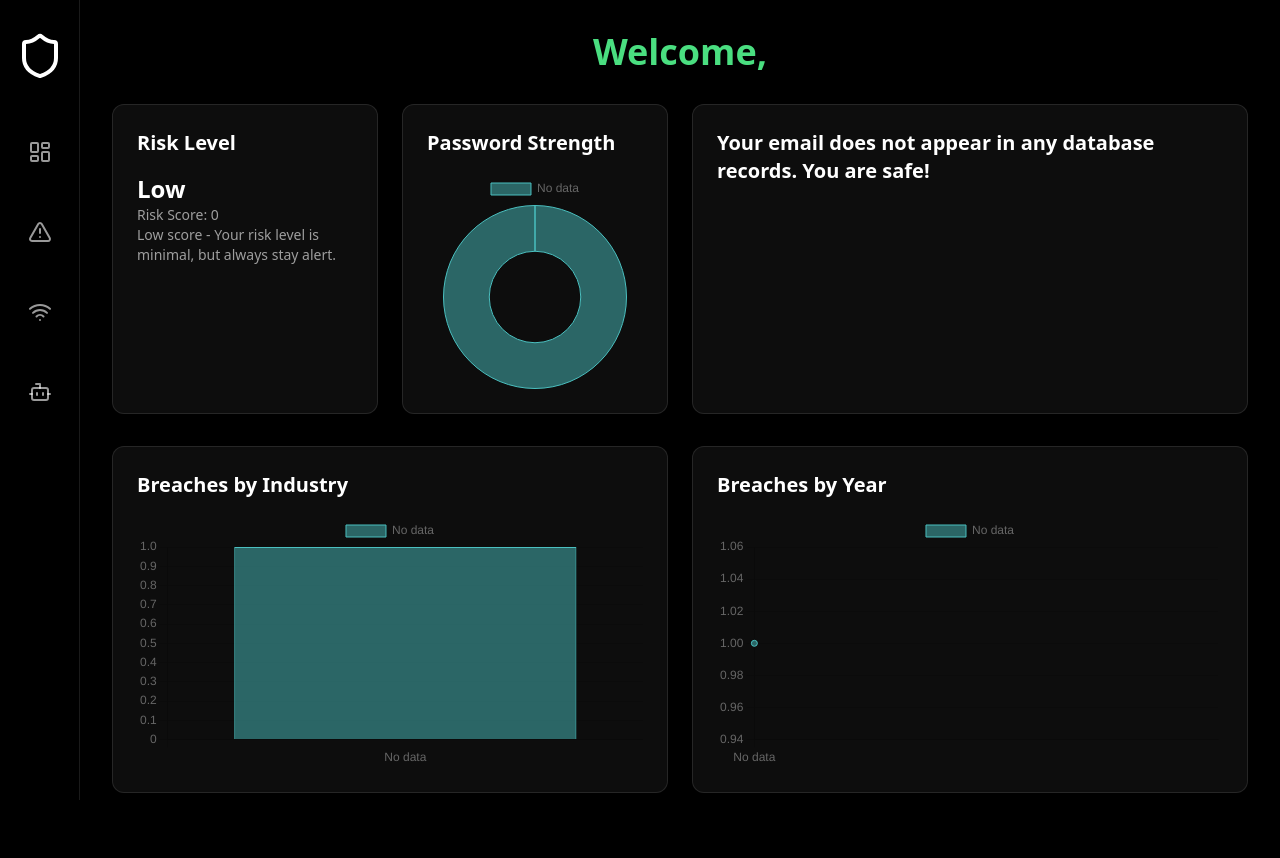
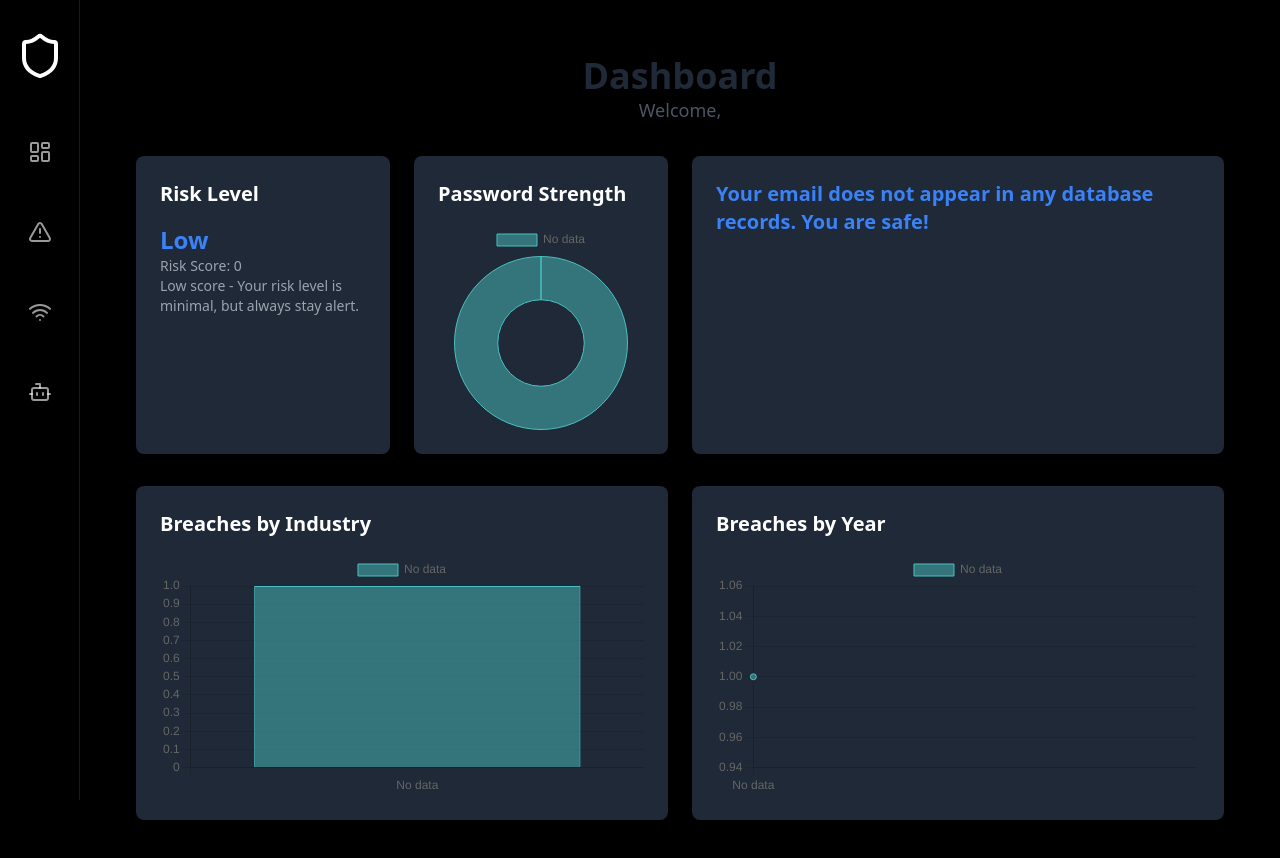
Before and after one commit to AndreiTihoc/ShieldStudio, a React (Vite) app in the folder project/: page /safe in a window 1280 px wide. Shown: the top 858 px of the page. Before the commit the page ends 825 px from the top, so only its background shows below. Built offline with nearby package versions, Linux system fonts and the light colour scheme.

Commit message:
Modified design

```diff
--- a/project/src/pages/DashboardPage.tsx
+++ b/project/src/pages/DashboardPage.tsx
@@ -46,8 +46,10 @@ const DashboardPage: React.FC = () => {
           let data = response.data;
 
           if (!data || !data.BreachMetrics || Object.keys(data.BreachMetrics).length === 0) {
+            localStorage.setItem('isDataNull', 'true');
             navigate('/safe');
           } else {
+            localStorage.setItem('isDataNull', 'false');
             setBreachData(data);
           }
         }
@@ -60,44 +62,85 @@ const DashboardPage: React.FC = () => {
     };
 
     fetchData();
-  }, []);
+  }, [navigate]);
 
   if (loading) {
-    return <div>Loading...</div>;
+    return <div className="flex justify-center items-center h-screen">Loading...</div>;
   }
 
   if (error) {
-    return <div>{error}</div>;
+    return <div className="flex justify-center items-center h-screen">{error}</div>;
   }
 
-  const industryData = breachData.BreachMetrics.industry[0].map(([label, value]: [string, number]) => ({ label, value }));
-  const passwordStrengthData = breachData.BreachMetrics.passwords_strength[0];
-  const riskData = breachData.BreachMetrics.risk[0];
-  const yearwiseDetails = breachData.BreachMetrics.yearwise_details[0];
+  const yearwiseDetails = breachData?.BreachMetrics?.yearwise_details[0] || {};
+  const industryDetails = breachData?.BreachMetrics?.industry[0] || {};
 
-  const industryChartData = {
-    labels: industryData.map((item: any) => item.label),
+  const yearwiseData = {
+    labels: Object.keys(yearwiseDetails),
     datasets: [
       {
-        label: 'Breaches by Industry',
-        data: industryData.map((item: any) => item.value),
-        backgroundColor: 'rgba(0, 255, 255, 0.5)',
-        borderColor: 'rgba(0, 255, 255, 1)',
+        label: 'Breaches by Year',
+        data: Object.values(yearwiseDetails),
+        backgroundColor: 'rgba(0, 123, 255, 0.5)',
+        borderColor: 'rgba(0, 123, 255, 1)',
         borderWidth: 1,
       },
     ],
   };
 
-  const passwordStrengthChartData = {
+  const industryData = {
+    labels: industryDetails.map((item: any) => item[0]),
+    datasets: [
+      {
+        label: 'Breaches by Industry',
+        data: industryDetails.map((item: any) => item[1]),
+        backgroundColor: 'rgba(40, 167, 69, 0.5)',
+        borderColor: 'rgba(40, 167, 69, 1)',
+        borderWidth: 1,
+      },
+    ],
+  };
+
+  const normalizeRiskScore = (score: number) => (score / 10) * 100;
+  const riskScore = normalizeRiskScore(breachData?.BreachMetrics?.risk[0]?.risk_score || 0);
+
+  const getRiskMessage = (score: number) => {
+    if (score < 25) {
+      return "Low score - Your risk level is minimal, but always stay alert.";
+    } else if (score < 50) {
+      return "Moderate score - Some risk detected, consider improving your security measures.";
+    } else if (score < 75) {
+      return "Medium score - You should take precaution and evaluate your security practices.";
+    } else {
+      return "High score - Immediate action is required to protect your data.";
+    }
+  };
+
+  return (
+    <div className="container mx-auto p-6 space-y-8">
+      <div className="text-center">
+        <h1 className="text-4xl font-bold text-gray-800">Dashboard</h1>
+        <p className="text-lg text-gray-600">Welcome, {email}</p>
+      </div>
+      <div className="grid grid-cols-1 md:grid-cols-2 lg:grid-cols-4 gap-6">
+        <div className="bg-gray-800 shadow-md p-6 rounded-lg">
+          <h2 className="text-xl font-bold text-white mb-4">Risk Level</h2>
+          <p className="text-2xl font-bold text-blue-500 neon-text">{breachData?.BreachMetrics?.risk[0]?.risk_label || "Low"}</p>
+          <p className="text-gray-400 text-sm">Risk Score: {riskScore}</p>
+          <p className="text-gray-400 text-sm">{getRiskMessage(riskScore)}</p>
+        </div>
+        <div className="bg-gray-800 shadow-md p-6 rounded-lg">
+          <h2 className="text-xl font-bold text-white mb-4">Password Strength</h2>
+          <Doughnut data={{
             labels: ['EasyToCrack', 'PlainText', 'StrongHash', 'Unknown'],
             datasets: [
               {
                 label: 'Password Strength',
                 data: [
-          passwordStrengthData.EasyToCrack,
-          passwordStrengthData.PlainText,
-          passwordStrengthData.StrongHash,
-          passwordStrengthData.Unknown,
+                  breachData?.BreachMetrics?.passwords_strength[0]?.EasyToCrack || 0,
+                  breachData?.BreachMetrics?.passwords_strength[0]?.PlainText || 0,
+                  breachData?.BreachMetrics?.passwords_strength[0]?.StrongHash || 0,
+                  breachData?.BreachMetrics?.passwords_strength[0]?.Unknown || 0,
                 ],
                 backgroundColor: [
                   'rgba(255, 99, 132, 0.5)',
@@ -114,61 +157,17 @@ const DashboardPage: React.FC = () => {
                 borderWidth: 1,
               },
             ],
-  };
-
-  const yearwiseChartData = {
-    labels: Object.keys(yearwiseDetails),
-    datasets: [
-      {
-        label: 'Breaches by Year',
-        data: Object.values(yearwiseDetails),
-        backgroundColor: 'rgba(0, 255, 255, 0.5)',
-        borderColor: 'rgba(0, 255, 255, 1)',
-        borderWidth: 1,
-      },
-    ],
-  };
-
-  const normalizeRiskScore = (score: number) => (score / 10) * 100;
-  const riskScore = normalizeRiskScore(riskData.risk_score);
-
-  const getRiskMessage = (score: number) => {
-    if (score < 25) {
-      return "Low score - Your risk level is minimal, but always stay alert.";
-    } else if (score < 50) {
-      return "Moderate score - Some risk detected, consider improving your security measures.";
-    } else if (score < 75) {
-      return "Medium score - You should take precaution and evaluate your security practices.";
-    } else {
-      return "High score - Immediate action is required to protect your data.";
-    }
-  };
-
-  return (
-      <div className="space-y-8">
-        <div className="text-center">
-          <h1 className="text-4xl font-bold text-cyan-400">Welcome, {email}</h1>
-        </div>
-        <div className="grid grid-cols-1 md:grid-cols-2 lg:grid-cols-4 gap-6">
-          <div className="bg-white/5 p-6 rounded-xl border border-white/10">
-            <h2 className="text-xl font-bold text-white mb-4">Risk Level</h2>
-            <p className="text-2xl font-bold text-white">{riskData.risk_label}</p>
-            <p className="text-white/60 text-sm">Risk Score: {riskScore}</p>
-            <p className="text-white/60 text-sm">{getRiskMessage(riskScore)}</p>
-          </div>
-          <div className="bg-white/5 p-6 rounded-xl border border-white/10">
-            <h2 className="text-xl font-bold text-white mb-4">Password Strength</h2>
-            <Doughnut data={passwordStrengthChartData} />
+          }} />
         </div>
       </div>
       <div className="grid grid-cols-1 lg:grid-cols-2 gap-6">
-          <div className="bg-white/5 p-6 rounded-xl border border-white/10">
+        <div className="bg-gray-800 shadow-md p-6 rounded-lg">
           <h2 className="text-xl font-bold text-white mb-4">Breaches by Industry</h2>
-            <Bar data={industryChartData} />
+          <Bar data={industryData} />
         </div>
-          <div className="bg-white/5 p-6 rounded-xl border border-white/10">
+        <div className="bg-gray-800 shadow-md p-6 rounded-lg">
           <h2 className="text-xl font-bold text-white mb-4">Breaches by Year</h2>
-            <Line data={yearwiseChartData} />
+          <Line data={yearwiseData} />
         </div>
       </div>
     </div>
--- a/project/src/pages/SafePage.tsx
+++ b/project/src/pages/SafePage.tsx
@@ -56,31 +56,32 @@ const SafePage: React.FC = () => {
   };
 
   return (
-    <div className="space-y-8">
+    <div className="container mx-auto p-6 space-y-8">
       <div className="text-center">
-        <h1 className="text-4xl font-bold text-green-400">Welcome, {email}</h1>
+        <h1 className="text-4xl font-bold text-gray-800">Dashboard</h1>
+        <p className="text-lg text-gray-600">Welcome, {email}</p>
       </div>
       <div className="grid grid-cols-1 md:grid-cols-2 lg:grid-cols-4 gap-6">
-        <div className="bg-white/5 p-6 rounded-xl border border-white/10">
+        <div className="bg-gray-800 shadow-md p-6 rounded-lg">
           <h2 className="text-xl font-bold text-white mb-4">Risk Level</h2>
-          <p className="text-2xl font-bold text-white">Low</p>
-          <p className="text-white/60 text-sm">Risk Score: {riskScore}</p>
-          <p className="text-white/60 text-sm">{getRiskMessage(riskScore)}</p>
+          <p className="text-2xl font-bold text-blue-500 neon-text">Low</p>
+          <p className="text-gray-400 text-sm">Risk Score: {riskScore}</p>
+          <p className="text-gray-400 text-sm">{getRiskMessage(riskScore)}</p>
         </div>
-        <div className="bg-white/5 p-6 rounded-xl border border-white/10">
+        <div className="bg-gray-800 shadow-md p-6 rounded-lg">
           <h2 className="text-xl font-bold text-white mb-4">Password Strength</h2>
           <Doughnut data={noDataChartData} />
         </div>
-        <div className="bg-white/5 p-6 rounded-xl border border-white/10 col-span-2">
-          <p className="text-xl font-bold text-white mb-4">Your email does not appear in any database records. You are safe!</p>
+        <div className="bg-gray-800 shadow-md p-6 rounded-lg col-span-2">
+          <p className="text-xl font-semibold text-blue-500 mb-4">Your email does not appear in any database records. You are safe!</p>
         </div>
       </div>
       <div className="grid grid-cols-1 lg:grid-cols-2 gap-6">
-        <div className="bg-white/5 p-6 rounded-xl border border-white/10">
+        <div className="bg-gray-800 shadow-md p-6 rounded-lg">
           <h2 className="text-xl font-bold text-white mb-4">Breaches by Industry</h2>
           <Bar data={noDataChartData} />
         </div>
-        <div className="bg-white/5 p-6 rounded-xl border border-white/10">
+        <div className="bg-gray-800 shadow-md p-6 rounded-lg">
           <h2 className="text-xl font-bold text-white mb-4">Breaches by Year</h2>
           <Line data={noDataChartData} />
         </div>
--- a/project/src/pages/ThreatsPage.tsx
+++ b/project/src/pages/ThreatsPage.tsx
@@ -20,6 +20,10 @@ const ThreatsPage: React.FC = () => {
       setEmail(storedEmail || '');
       console.log('Email passed to ThreatsPage:', storedEmail); // Log the email
       if (storedEmail) {
+        if(localStorage.getItem('isDataNull') === 'true') {
+          setResponse('Your email does not appear in any database records. You are safe, but always stay alert.');
+        }
+        else{
         try {
           const breachResponse = await axios.get(`https://api.xposedornot.com/v1/breach-analytics?email=${storedEmail}`);
           const { passwords_strength, risk, xposed_data } = breachResponse.data.BreachMetrics;
@@ -32,6 +36,7 @@ const ThreatsPage: React.FC = () => {
           console.error('Error fetching breach data:', error);
           setError('Error fetching breach data. Please try again later.');
         }
+      }
       } else {
         setError('No email found. Please log in again.');
       }
```
Lines whose indentation alone changed are shown as unchanged.
